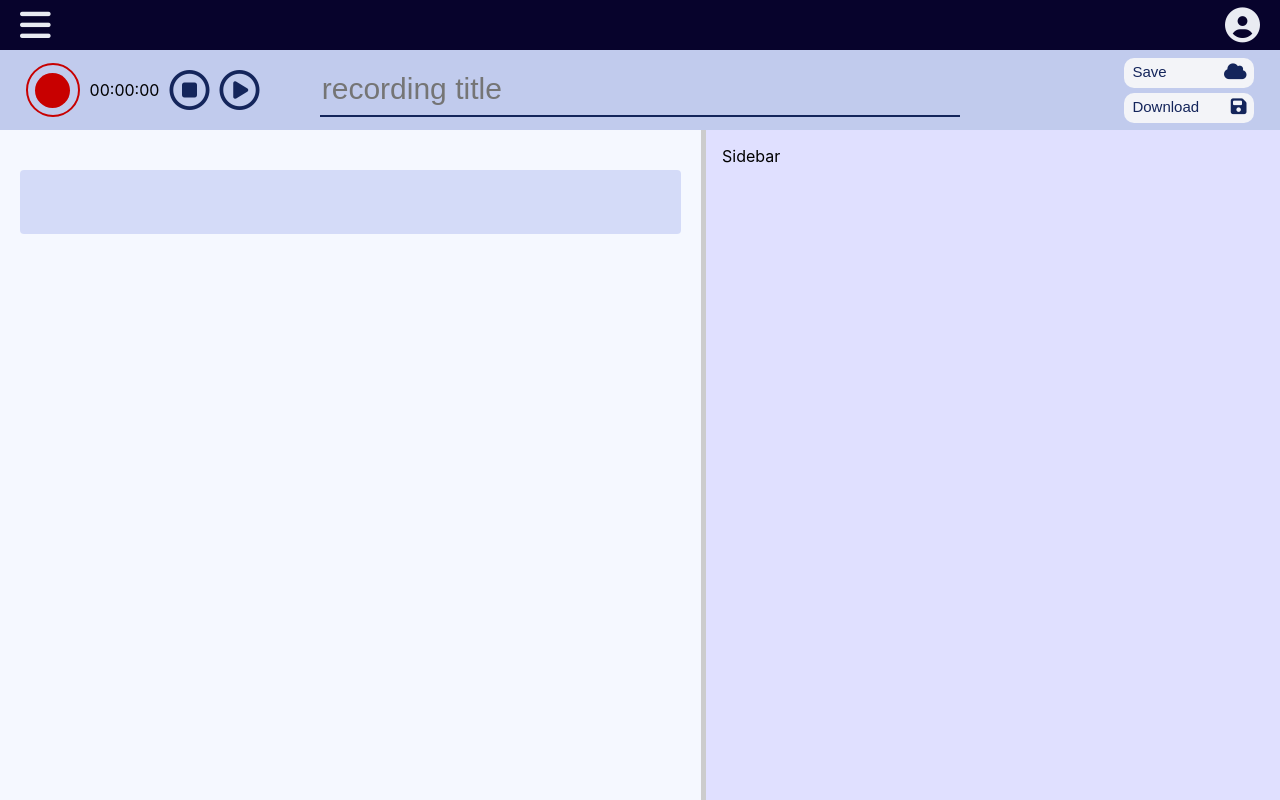
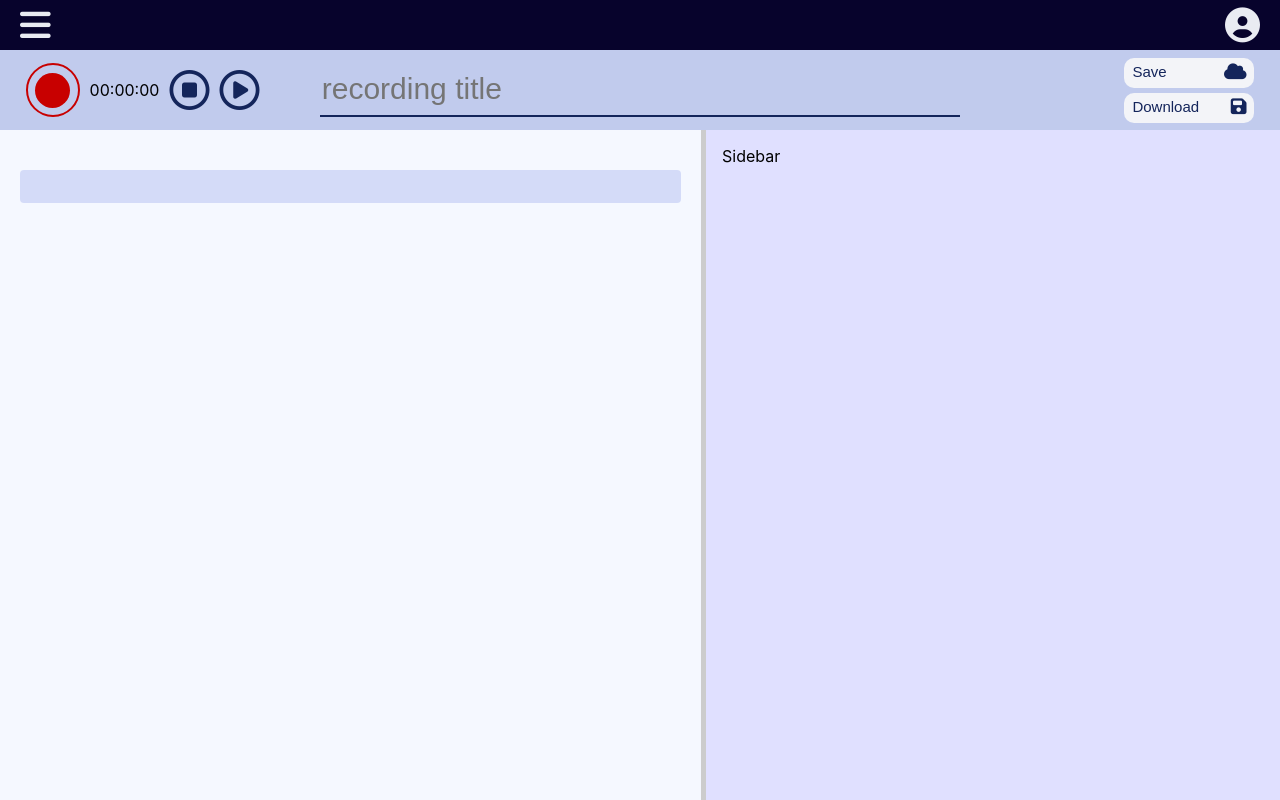
Before and after one commit to ayleenpt/echonotes, a React (Create React App) app: page / in a window 1280 px wide. Built offline with nearby package versions, Linux system fonts and the light colour scheme.

Commit message:
text formatting

```diff
--- a/src/Styles/Transcription.css
+++ b/src/Styles/Transcription.css
@@ -26,12 +26,14 @@
 }
 
 .live-transcription {
+  display: flex;
+  align-items: center;
   background-color: #d1d9f8;
   color: #1c2b5a;
-  padding: 12px;
+  padding: 4px;
   border-radius: 4px;
   margin-top: 20px;
   font-style: italic;
   opacity: 0.9;
-  min-height: 40px;
+  min-height: 25px;
 }
```
